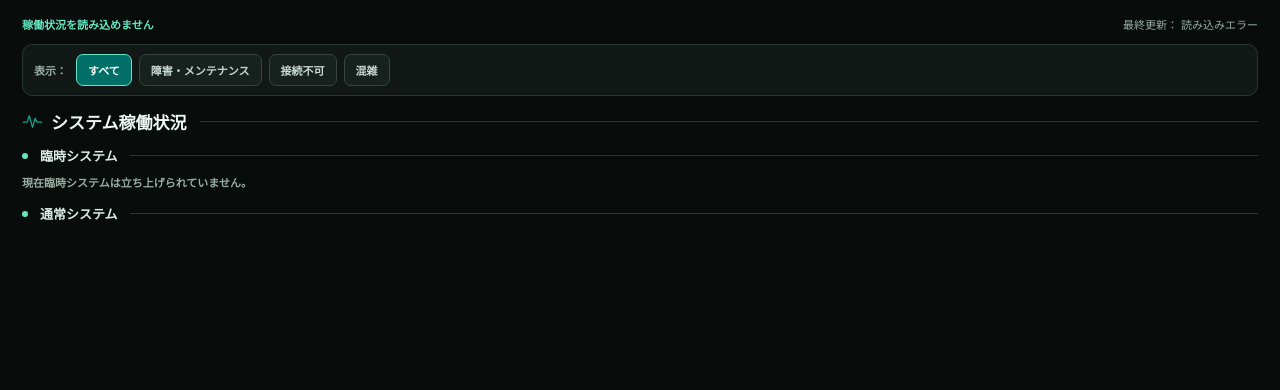
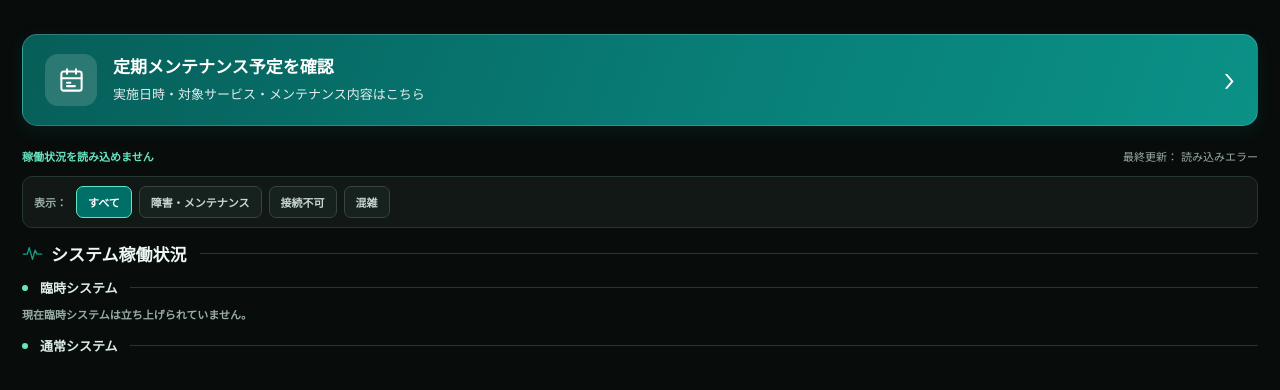
Before and after one commit to bainarinoakaunto/status, a plain HTML site: page index.html in a window 1280 px wide. Drawn offline with Linux system fonts and the light colour scheme; no server answers.

Commit message:
Move maintenance calendar link into status page

```diff
--- a/index.html
+++ b/index.html
@@ -1459,6 +1459,91 @@ main{
 }
 
 </style>
+
+<style>
+/* メンテナンス予定へのページ内案内ボタン */
+.maintenance-cta-wrap{
+  width:100%;
+  margin:18px 0 22px;
+}
+.maintenance-cta{
+  box-sizing:border-box;
+  display:flex;
+  align-items:center;
+  gap:16px;
+  width:100%;
+  min-height:92px;
+  padding:18px 22px;
+  color:#fff !important;
+  text-decoration:none !important;
+  background:linear-gradient(110deg,#075e59 0%,#087f78 58%,#0b9187 100%);
+  border:1px solid rgba(255,255,255,.18);
+  border-radius:15px;
+  box-shadow:0 5px 16px rgba(0,92,85,.18);
+  transition:transform .18s ease,box-shadow .18s ease,filter .18s ease;
+}
+.maintenance-cta:hover{
+  transform:translateY(-2px);
+  box-shadow:0 9px 22px rgba(0,92,85,.24);
+  filter:brightness(1.06);
+}
+.maintenance-cta:focus-visible{
+  outline:3px solid #f2c94c;
+  outline-offset:3px;
+}
+.maintenance-cta-icon{
+  display:flex;
+  align-items:center;
+  justify-content:center;
+  flex:0 0 52px;
+  width:52px;
+  height:52px;
+  background:rgba(255,255,255,.15);
+  border-radius:13px;
+}
+.maintenance-cta-icon svg{
+  width:27px;
+  height:27px;
+  fill:none;
+  stroke:currentColor;
+  stroke-width:1.8;
+  stroke-linecap:round;
+  stroke-linejoin:round;
+}
+.maintenance-cta-copy{
+  display:flex;
+  flex:1;
+  flex-direction:column;
+  gap:5px;
+  min-width:0;
+}
+.maintenance-cta-copy strong{
+  display:block;
+  font-size:17px;
+  font-weight:750;
+  line-height:1.4;
+}
+.maintenance-cta-copy small{
+  display:block;
+  color:rgba(255,255,255,.88);
+  font-size:13px;
+  line-height:1.5;
+}
+.maintenance-cta-arrow{
+  flex:0 0 auto;
+  font-size:32px;
+  font-weight:300;
+  line-height:1;
+}
+@media(max-width:600px){
+  .maintenance-cta-wrap{margin:14px 0 18px}
+  .maintenance-cta{gap:12px;min-height:82px;padding:15px;border-radius:13px}
+  .maintenance-cta-icon{flex-basis:44px;width:44px;height:44px}
+  .maintenance-cta-copy strong{font-size:15px}
+  .maintenance-cta-copy small{font-size:11px}
+}
+</style>
+
 </head>
 
 
@@ -1561,17 +1646,6 @@ Link
 Status
 </a>
 
-<a href="maintenance.html">
-<span class="icon">
-<svg viewBox="0 0 24 24">
-<rect x="3" y="4" width="18" height="17" rx="2"/>
-<path d="M16 2v4M8 2v4M3 10h18"/>
-<path d="M8 14h3M8 17h6"/>
-</svg>
-</span>
-Maintenance
-</a>
-
 <a href="qa">
 <span class="icon">
 <svg viewBox="0 0 24 24">
@@ -1634,7 +1708,6 @@ id="mobileMenu"
 <a href="documents">Documents</a>
 <a href="link">Link</a>
 <a href="status">Status</a>
-<a href="maintenance.html">メンテナンス情報</a>
 <a href="qa">Q&amp;A</a>
 <a href="contact">Contact</a>
 
@@ -1663,6 +1736,23 @@ id="mobileMenu"
     </div>
 </div>
 
+
+<div class="maintenance-cta-wrap">
+  <a class="maintenance-cta" href="maintenance.html" target="_blank" rel="noopener noreferrer">
+    <span class="maintenance-cta-icon" aria-hidden="true">
+      <svg viewBox="0 0 24 24">
+        <rect x="3" y="4" width="18" height="17" rx="2"/>
+        <path d="M16 2v4M8 2v4M3 10h18"/>
+        <path d="M8 14h3M8 17h7"/>
+      </svg>
+    </span>
+    <span class="maintenance-cta-copy">
+      <strong>定期メンテナンス予定を確認</strong>
+      <small>実施日時・対象サービス・メンテナンス内容はこちら</small>
+    </span>
+    <span class="maintenance-cta-arrow" aria-hidden="true">›</span>
+  </a>
+</div>
 
 <div class="meta">
 
```
